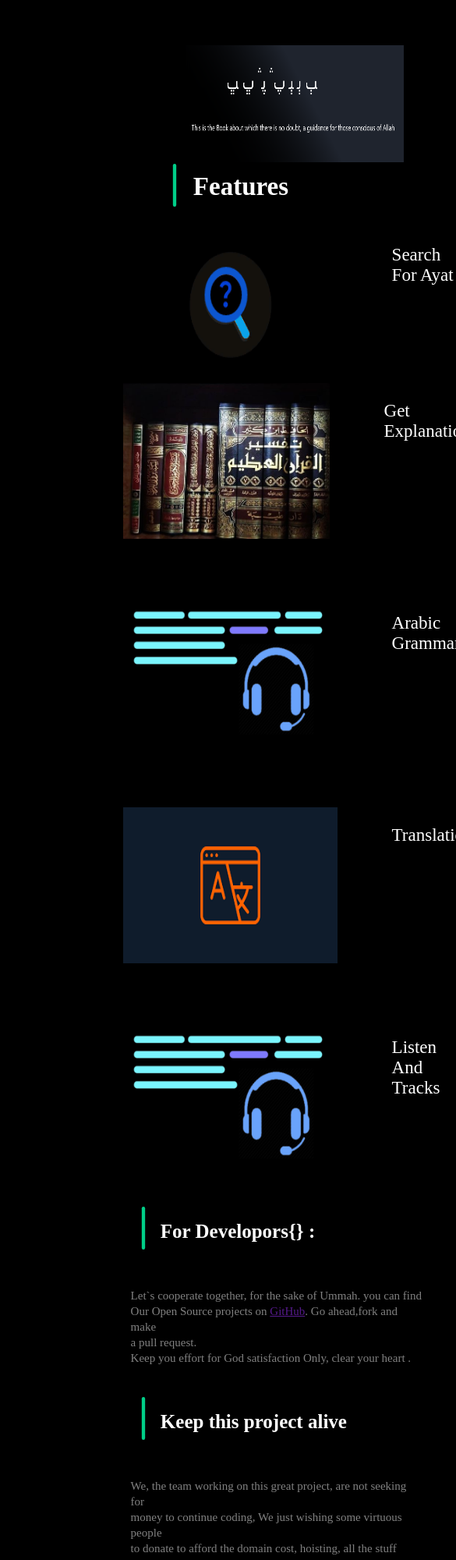
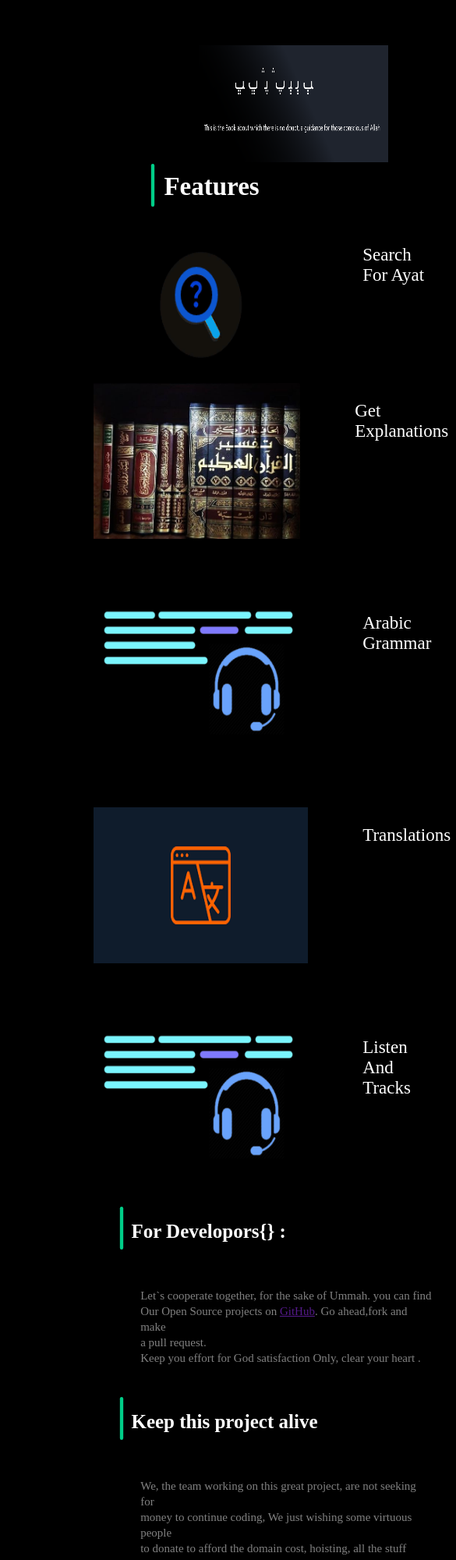
Before and after one commit to nodoubtinit/home_page, a plain HTML site: page part2.html in a window 390 px wide. Shown: the top 2000 px of the page at 78% size, 585 px wide, since content can reach past the window. Drawn offline with nearby package versions, Linux system fonts and the light colour scheme.

Commit message:
lasth changes in the home page

```diff
--- a/css/part2.css
+++ b/css/part2.css
@@ -1,18 +1,19 @@
 body{
     background-color: black;
+    overflow-x: hidden;
 }
 .khaled{
     position: relative;
-    left: 40%;
+    left: 30%;
 }
 
                 /* part of No Doubt In It */
 .no_doubt_in_it{
     height: 400px;
-    width: 75%;
+    width: 65%;
     position: relative;
     top: 100px;
-    left: 250px;
+    left: 160px;
 }
 
 
@@ -23,7 +24,7 @@ body{
     font-weight: bold;
     font-size: 80px;
     position: relative;
-    left: 100px;
+    left: 0px;
 }
 .svg1{
     position: relative;
@@ -123,7 +124,7 @@ body{
     color: white;
     font-size: 70px;
     position: relative;
-    left: 10px;
+    left: 0px;
 }
 
 .text_inside_for_developers{
@@ -131,7 +132,7 @@ body{
     color: gray;
     line-height: 50px;
     position: relative;
-    left: 10px;
+    left: 60px;
 }
 
                         /* Keep this project alive */
@@ -144,7 +145,7 @@ body{
     color: white;
     font-size: 70px;
     position: relative;
-    left: 10px;
+    left: 0px;
 }
 
 .text_inside_keep_this_project_alive{
@@ -152,7 +153,7 @@ body{
     color: gray;
     line-height: 50px;
     position: relative;
-    left: 10px;
+    left: 60px;
 }
 
             /* Part Of Patreon Us */
@@ -161,29 +162,30 @@ body{
     height: 100px;
     width: 300px;
     position: relative;
-    left: 40%;
+    left: 17%;
     top: 100px;
 }
 
 @media screen and (max-width:700px) {
  .khaled{
     position: relative;
-    left: 40%;
     }
 
                 /* part of No Doubt In It */
 .no_doubt_in_it{
     height: 150px;
-    width: 75%;
+    width: 65%;
     position: relative;
     top: 50px;
-    left: 80px;
+    left: 135px;
 }
 
                 /* part of features */
 
     .svg1{
         height: 55px;
+        position: relative;
+        left: 10px;
     }
     .features{
         color: white;
@@ -280,6 +282,8 @@ body{
         /* For developers Part*/
 .svg2{
     height: 55px;
+    position: relative;
+    left: 10px;
     }
 .for_developers_text{
     color: white;
@@ -294,13 +298,15 @@ body{
     color: gray;
     line-height: 20px;
     position: relative;
-    left: 10px;
+    left: 60px;
 }
 
                     /*Keep this project alive part*/
 
 .svg3{
    height: 55px;
+   position: relative;
+    left: 10px;
     }
 
 .keep_this_project_alive_text{
@@ -316,7 +322,7 @@ body{
     color: gray;
     line-height: 20px;
     position: relative;
-    left: 10px;
+    left: 60px;
 }
 
                 /* Part Of Patreon Us */
```
